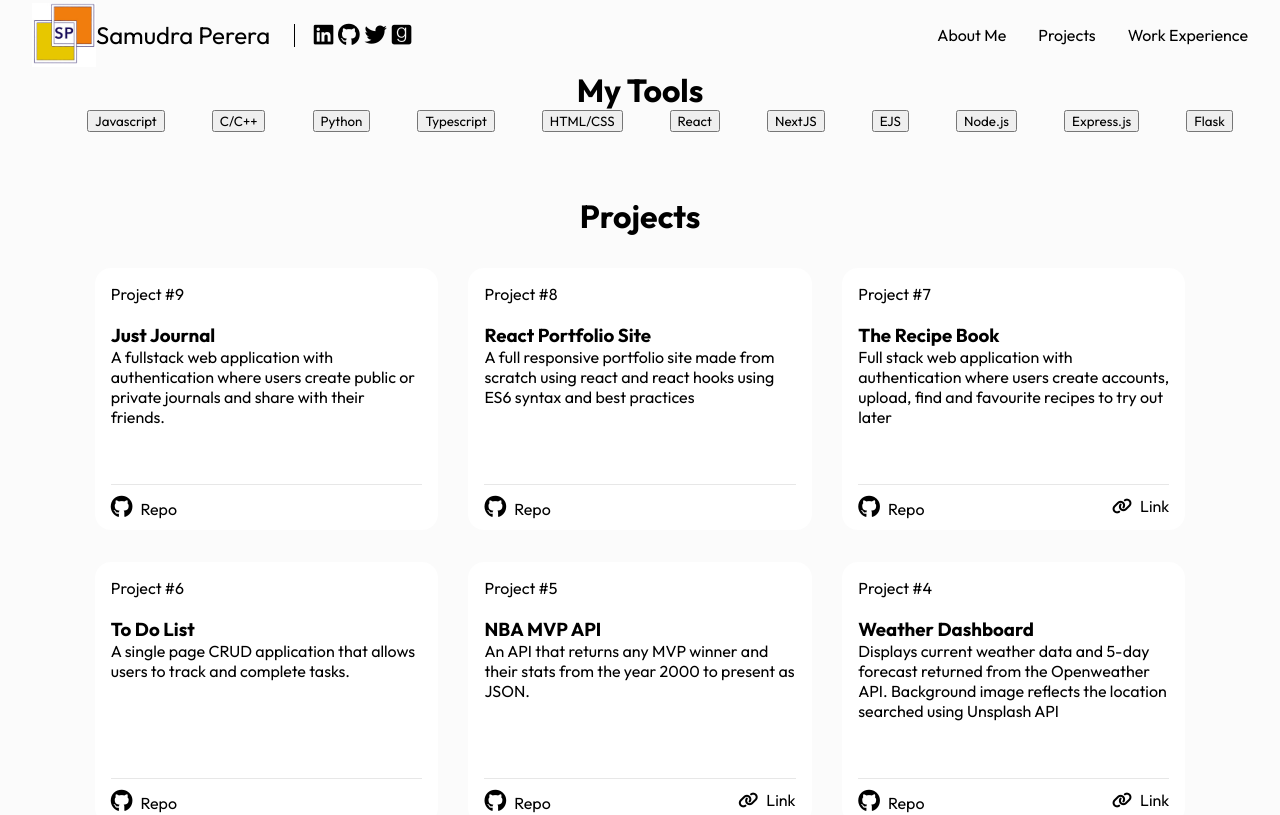
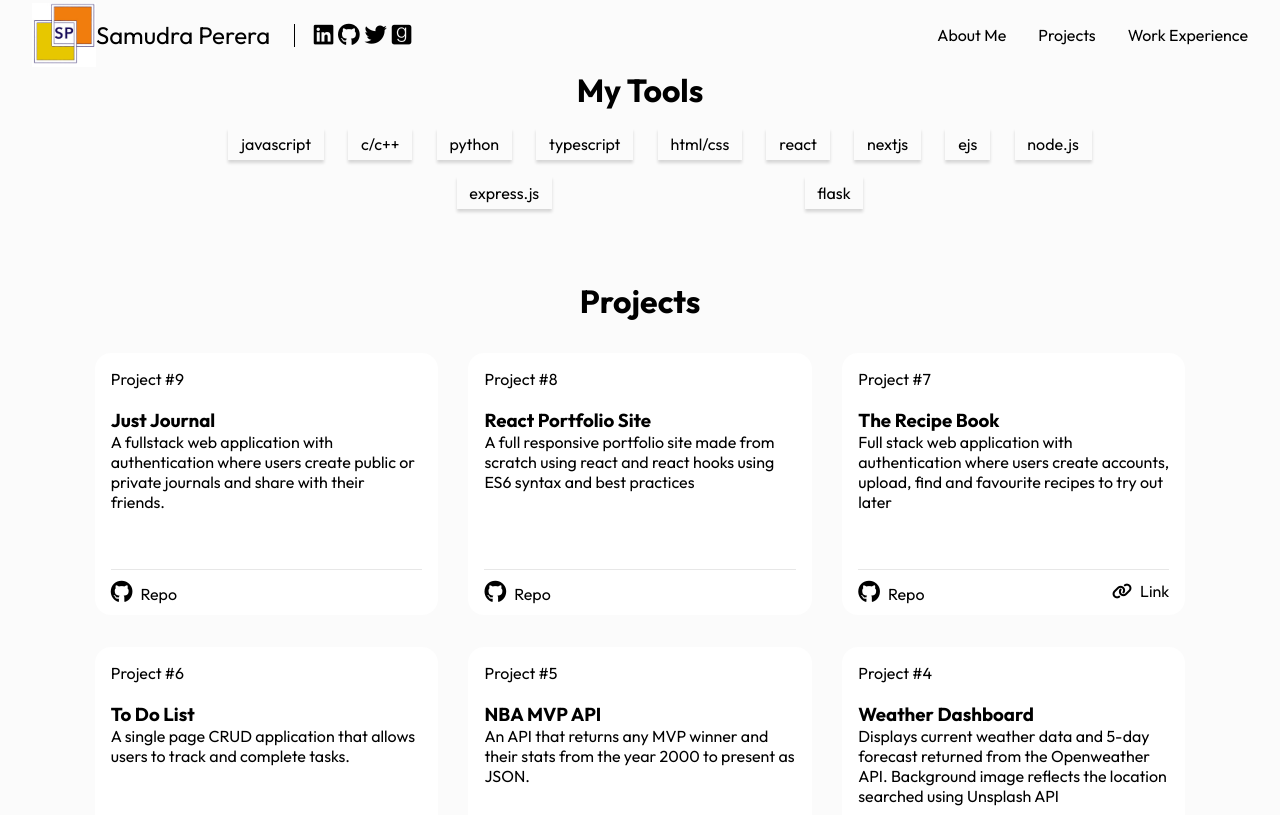
Before and after one commit to samudra-perera/React-Portfolio-Site, a React (Create React App) app in the folder portfolio-site/: page /projects in a window 1280 px wide. Shown: the top 815 px of the page. Built offline with nearby package versions, Linux system fonts and the light colour scheme.

Commit message:
Completed the styling for the tools section

```diff
--- a/portfolio-site/src/components/my-skills/skills.css
+++ b/portfolio-site/src/components/my-skills/skills.css
@@ -5,6 +5,33 @@
     padding: 2em 2em;
     background-color: #ffe4bc;
 
+}
+
+button.language {
+    display: block;
+    padding: 0.4em .8em;
+    font-weight: 500;
+    font-size: 1em;
+    text-transform: lowercase;
+    transition: transform 0.2s ease-in-out;
+    background-color: var(--clr-bg-alt);
+    box-shadow: rgba(0, 0, 0, 0.15) 0px 3px 3px 0px;
+    border: 0;
+    cursor: pointer;
+    margin: .5em;
+}
+
+button.language:hover {
+    transform: translateY(-4px);
+    background-color: rgba(255, 166, 0, 0.408)
+}
+
+button.language.active {
+    background-color: rgba(255, 166, 0, 0.408);
+}
+
+h1.skills-header {
+    margin-bottom: .3em;
 }
 
 .skills-header-container {
@@ -15,6 +42,8 @@
 ul.skills-list {
     list-style: none;
     display: flex;
+    width: 70vw;
+    margin: 0 auto;
     justify-content: space-evenly;
     flex-wrap: wrap;
 }
--- a/portfolio-site/src/components/projects/ProjCard.jsx
+++ b/portfolio-site/src/components/projects/ProjCard.jsx
@@ -10,8 +10,8 @@ const ProjCard = (props) => {
         <span className="card-proj-number">Project #{projectNumber}</span>
         <Link to={`/projects/${param}`}>
           <h3 className="card-header">{title}</h3>
+          <p className="card-para">{description}</p>
         </Link>
-        <p className="card-para">{description}</p>
       </div>
       <div className="card-footer">
         <a className="card-github" href={github}>
--- a/portfolio-site/src/components/projects/projects.css
+++ b/portfolio-site/src/components/projects/projects.css
@@ -9,7 +9,7 @@ h3.card-header {
 
 div#projects {
     background-color: #fbfbfb;
-    width: 60vw;
+    width: 70vw;
     margin: 0 auto;
     padding: 2em 0;
 }
```
